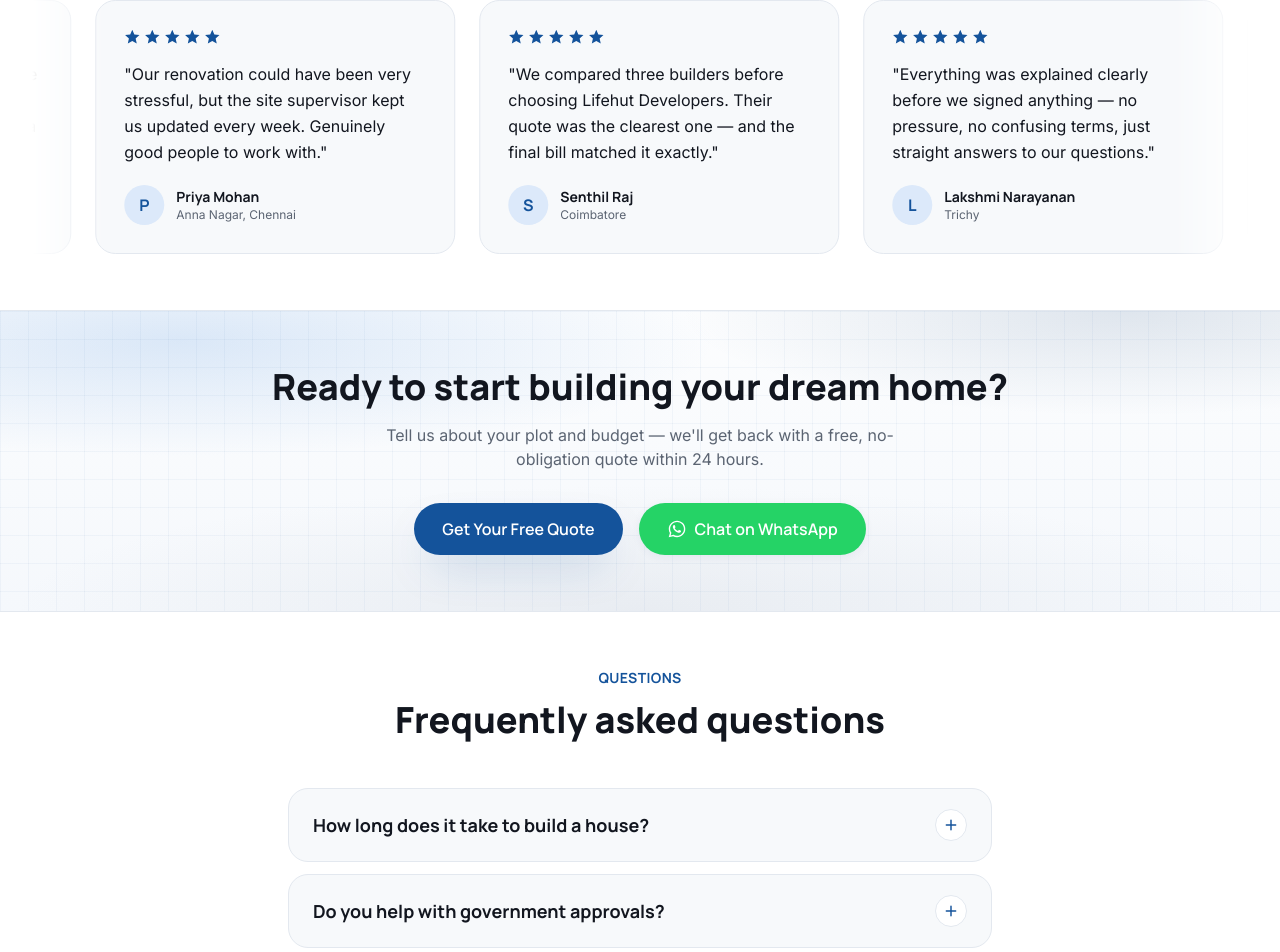
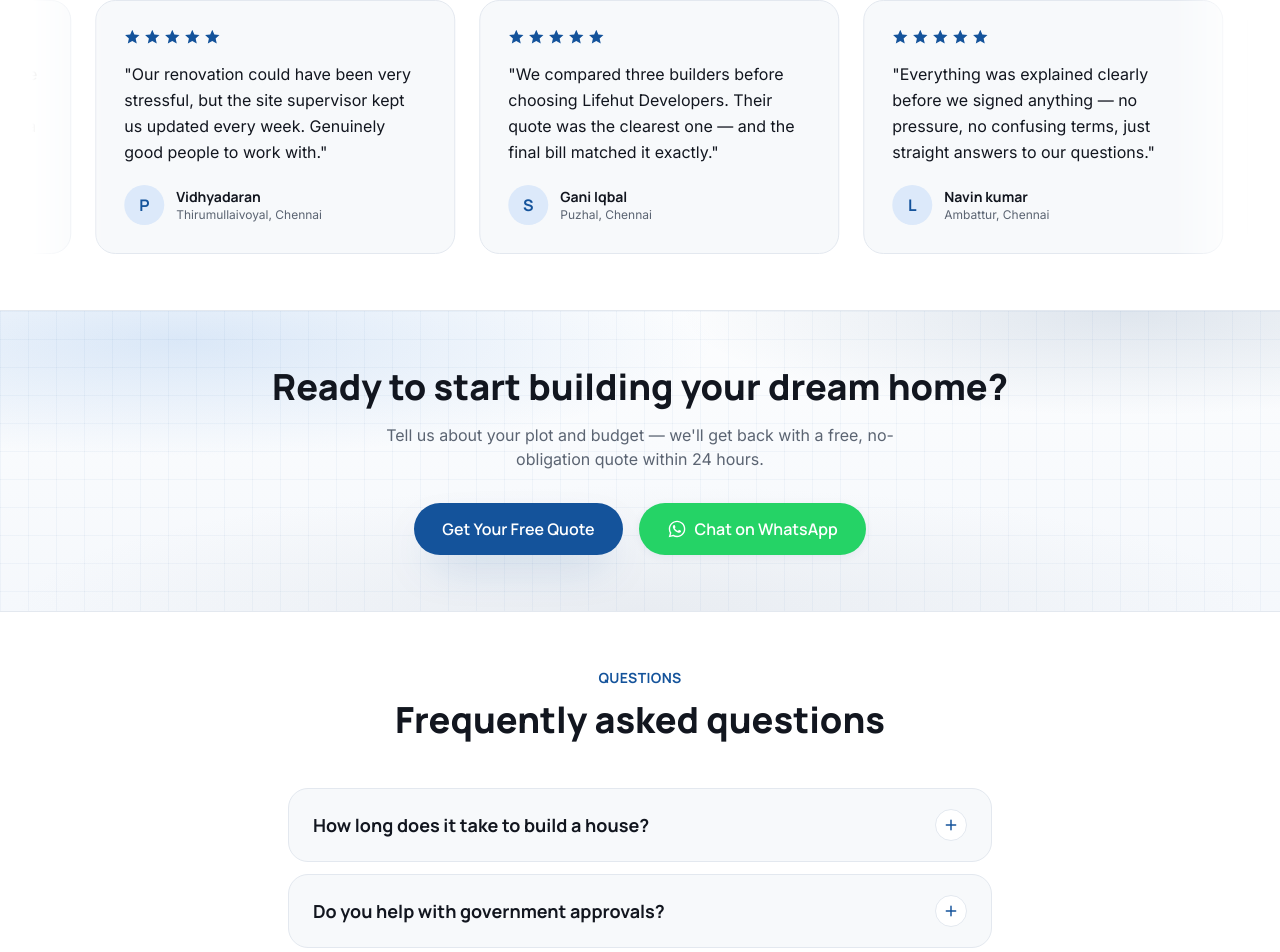
Before and after one commit to lifehutsolutions-web/lifehutDevelopers, a React (Vite) app: page / in a window 1280 px wide. Shown: the part 3779-4731 px from the top of the page. Built offline with nearby package versions, Linux system fonts and the light colour scheme; no server answers; the database is empty.

Commit message:
Reviews changed

```diff
--- a/src/components/HomePage.tsx
+++ b/src/components/HomePage.tsx
@@ -811,7 +811,7 @@ export const HomePage: React.FC<HomePageProps> = ({
                   <figcaption className="mt-5 flex items-center gap-3">
                     <span className="w-10 h-10 rounded-full bg-blue-100 text-blue-700 grid place-items-center font-display font-bold" aria-hidden="true">A</span>
                     <div>
-                      <p className="font-display font-bold text-ink text-sm">Arun Kumar</p>
+                      <p className="font-display font-bold text-ink text-sm">Ismail</p>
                       <p className="text-xs text-grey-600">Ambattur, Chennai</p>
                     </div>
                   </figcaption>
@@ -827,8 +827,8 @@ export const HomePage: React.FC<HomePageProps> = ({
                   <figcaption className="mt-5 flex items-center gap-3">
                     <span className="w-10 h-10 rounded-full bg-blue-100 text-blue-700 grid place-items-center font-display font-bold" aria-hidden="true">P</span>
                     <div>
-                      <p className="font-display font-bold text-ink text-sm">Priya Mohan</p>
-                      <p className="text-xs text-grey-600">Anna Nagar, Chennai</p>
+                      <p className="font-display font-bold text-ink text-sm">Vidhyadaran</p>
+                      <p className="text-xs text-grey-600">Thirumullaivoyal, Chennai</p>
                     </div>
                   </figcaption>
                 </figure>
@@ -843,8 +843,8 @@ export const HomePage: React.FC<HomePageProps> = ({
                   <figcaption className="mt-5 flex items-center gap-3">
                     <span className="w-10 h-10 rounded-full bg-blue-100 text-blue-700 grid place-items-center font-display font-bold" aria-hidden="true">S</span>
                     <div>
-                      <p className="font-display font-bold text-ink text-sm">Senthil Raj</p>
-                      <p className="text-xs text-grey-600">Coimbatore</p>
+                      <p className="font-display font-bold text-ink text-sm">Gani Iqbal</p>
+                      <p className="text-xs text-grey-600">Puzhal, Chennai</p>
                     </div>
                   </figcaption>
                 </figure>
@@ -859,8 +859,8 @@ export const HomePage: React.FC<HomePageProps> = ({
                   <figcaption className="mt-5 flex items-center gap-3">
                     <span className="w-10 h-10 rounded-full bg-blue-100 text-blue-700 grid place-items-center font-display font-bold" aria-hidden="true">L</span>
                     <div>
-                      <p className="font-display font-bold text-ink text-sm">Lakshmi Narayanan</p>
-                      <p className="text-xs text-grey-600">Trichy</p>
+                      <p className="font-display font-bold text-ink text-sm">Navin kumar</p>
+                      <p className="text-xs text-grey-600">Ambattur, Chennai</p>
                     </div>
                   </figcaption>
                 </figure>
@@ -875,8 +875,8 @@ export const HomePage: React.FC<HomePageProps> = ({
                   <figcaption className="mt-5 flex items-center gap-3">
                     <span className="w-10 h-10 rounded-full bg-blue-100 text-blue-700 grid place-items-center font-display font-bold" aria-hidden="true">M</span>
                     <div>
-                      <p className="font-display font-bold text-ink text-sm">Meena Sundar</p>
-                      <p className="text-xs text-grey-600">Madurai</p>
+                      <p className="font-display font-bold text-ink text-sm">Sankar</p>
+                      <p className="text-xs text-grey-600">Ambattur, Chennai</p>
                     </div>
                   </figcaption>
                 </figure>
@@ -891,8 +891,8 @@ export const HomePage: React.FC<HomePageProps> = ({
                   <figcaption className="mt-5 flex items-center gap-3">
                     <span className="w-10 h-10 rounded-full bg-blue-100 text-blue-700 grid place-items-center font-display font-bold" aria-hidden="true">K</span>
                     <div>
-                      <p className="font-display font-bold text-ink text-sm">Karthik Raja</p>
-                      <p className="text-xs text-grey-600">Velachery, Chennai</p>
+                      <p className="font-display font-bold text-ink text-sm">Amsaveni</p>
+                      <p className="text-xs text-grey-600">Madhavaram, Chennai</p>
                     </div>
                   </figcaption>
                 </figure>
@@ -910,7 +910,7 @@ export const HomePage: React.FC<HomePageProps> = ({
                   <figcaption className="mt-5 flex items-center gap-3">
                     <span className="w-10 h-10 rounded-full bg-blue-100 text-blue-700 grid place-items-center font-display font-bold">A</span>
                     <div>
-                      <p className="font-display font-bold text-ink text-sm">Arun Kumar</p>
+                      <p className="font-display font-bold text-ink text-sm">Ismail</p>
                       <p className="text-xs text-grey-600">Ambattur, Chennai</p>
                     </div>
                   </figcaption>
@@ -926,8 +926,8 @@ export const HomePage: React.FC<HomePageProps> = ({
                   <figcaption className="mt-5 flex items-center gap-3">
                     <span className="w-10 h-10 rounded-full bg-blue-100 text-blue-700 grid place-items-center font-display font-bold">P</span>
                     <div>
-                      <p className="font-display font-bold text-ink text-sm">Priya Mohan</p>
-                      <p className="text-xs text-grey-600">Anna Nagar, Chennai</p>
+                      <p className="font-display font-bold text-ink text-sm">Vidhayadaran</p>
+                      <p className="text-xs text-grey-600">Thirumullaivoyal, Chennai</p>
                     </div>
                   </figcaption>
                 </figure>
@@ -942,8 +942,8 @@ export const HomePage: React.FC<HomePageProps> = ({
                   <figcaption className="mt-5 flex items-center gap-3">
                     <span className="w-10 h-10 rounded-full bg-blue-100 text-blue-700 grid place-items-center font-display font-bold">S</span>
                     <div>
-                      <p className="font-display font-bold text-ink text-sm">Senthil Raj</p>
-                      <p className="text-xs text-grey-600">Coimbatore</p>
+                      <p className="font-display font-bold text-ink text-sm">Gani Iqbal</p>
+                      <p className="text-xs text-grey-600">Puzhal, Chennai</p>
                     </div>
                   </figcaption>
                 </figure>
@@ -958,8 +958,8 @@ export const HomePage: React.FC<HomePageProps> = ({
                   <figcaption className="mt-5 flex items-center gap-3">
                     <span className="w-10 h-10 rounded-full bg-blue-100 text-blue-700 grid place-items-center font-display font-bold">L</span>
                     <div>
-                      <p className="font-display font-bold text-ink text-sm">Lakshmi Narayanan</p>
-                      <p className="text-xs text-grey-600">Trichy</p>
+                      <p className="font-display font-bold text-ink text-sm">Navin Kumar</p>
+                      <p className="text-xs text-grey-600">Ambattur, Chennai</p>
                     </div>
                   </figcaption>
                 </figure>
@@ -974,8 +974,8 @@ export const HomePage: React.FC<HomePageProps> = ({
                   <figcaption className="mt-5 flex items-center gap-3">
                     <span className="w-10 h-10 rounded-full bg-blue-100 text-blue-700 grid place-items-center font-display font-bold">M</span>
                     <div>
-                      <p className="font-display font-bold text-ink text-sm">Meena Sundar</p>
-                      <p className="text-xs text-grey-600">Madurai</p>
+                      <p className="font-display font-bold text-ink text-sm">Sankarr</p>
+                      <p className="text-xs text-grey-600">Ambattur, Chennai</p>
                     </div>
                   </figcaption>
                 </figure>
@@ -990,8 +990,8 @@ export const HomePage: React.FC<HomePageProps> = ({
                   <figcaption className="mt-5 flex items-center gap-3">
                     <span className="w-10 h-10 rounded-full bg-blue-100 text-blue-700 grid place-items-center font-display font-bold">K</span>
                     <div>
-                      <p className="font-display font-bold text-ink text-sm">Karthik Raja</p>
-                      <p className="text-xs text-grey-600">Velachery, Chennai</p>
+                      <p className="font-display font-bold text-ink text-sm">Amsaveni</p>
+                      <p className="text-xs text-grey-600">Madhavaram, Chennai</p>
                     </div>
                   </figcaption>
                 </figure>
```
